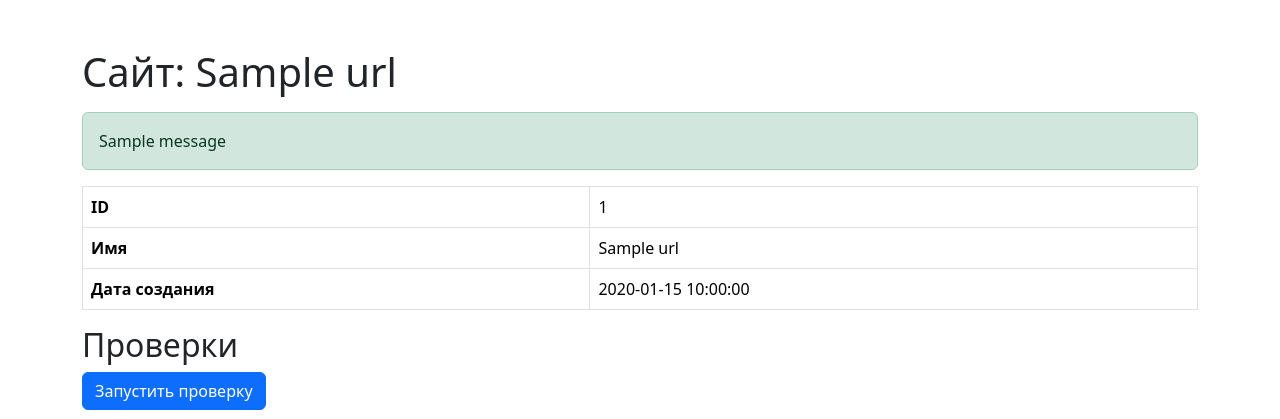
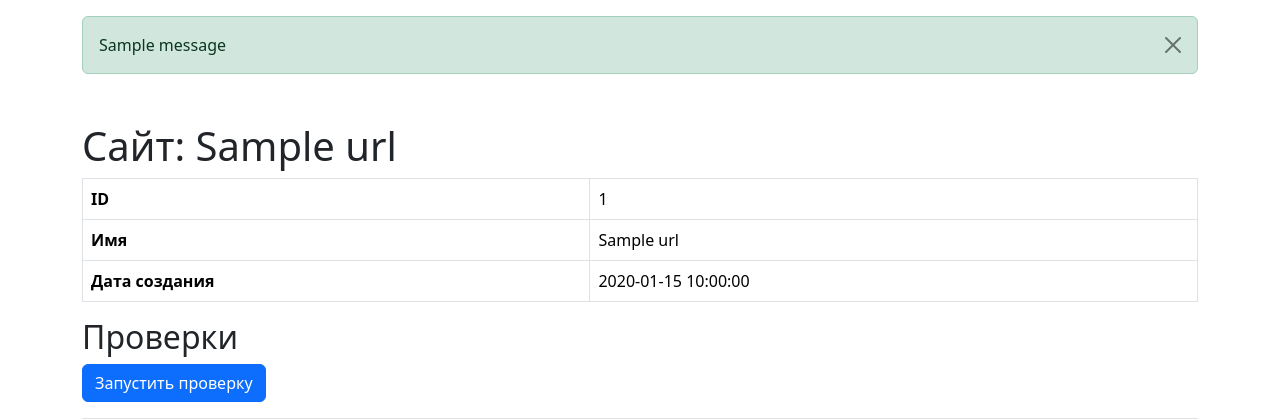
Before and after one commit to Maxcosanostra/python-project-83, a Flask app: page /view_url/1 in a window 1280 px wide. Shown: the part 56-475 px from the top of the page. Run offline with Flask 3, Linux system fonts and the light colour scheme; one stand-in notice (Sample message) is shown; a database or web service that is not in the repository returns one stand-in record (values such as "Sample title"); some libraries are stand-ins or nearby versions.

Commit message:
Flash messages have been replaced under the header

```diff
--- a/page_analyzer/templates/view_url.html
+++ b/page_analyzer/templates/view_url.html
@@ -17,19 +17,20 @@
             </ul>
         </div>
     </nav>
-    <div class="container mt-5">
-        <h1>Сайт: {{ url.name }}</h1>
-        <div class="mt-3">
+    <div class="container mt-3">
         {% with messages = get_flashed_messages(with_categories=true) %}
             {% if messages %}
                 {% for category, message in messages %}
-                        <div class="alert alert-{{ category }}" role="alert">
+                    <div class="alert alert-{{ category }} alert-dismissible fade show" role="alert">
                         {{ message }}
+                        <button type="button" class="btn-close" data-bs-dismiss="alert" aria-label="Close"></button>
                     </div>
                 {% endfor %}
             {% endif %}
         {% endwith %}
     </div>
+    <div class="container mt-5">
+        <h1>Сайт: {{ url.name }}</h1>
         <table class="table table-bordered" data-test="url">
             <tr>
                 <th>ID</th>
```
Lines whose indentation alone changed are shown as unchanged.
